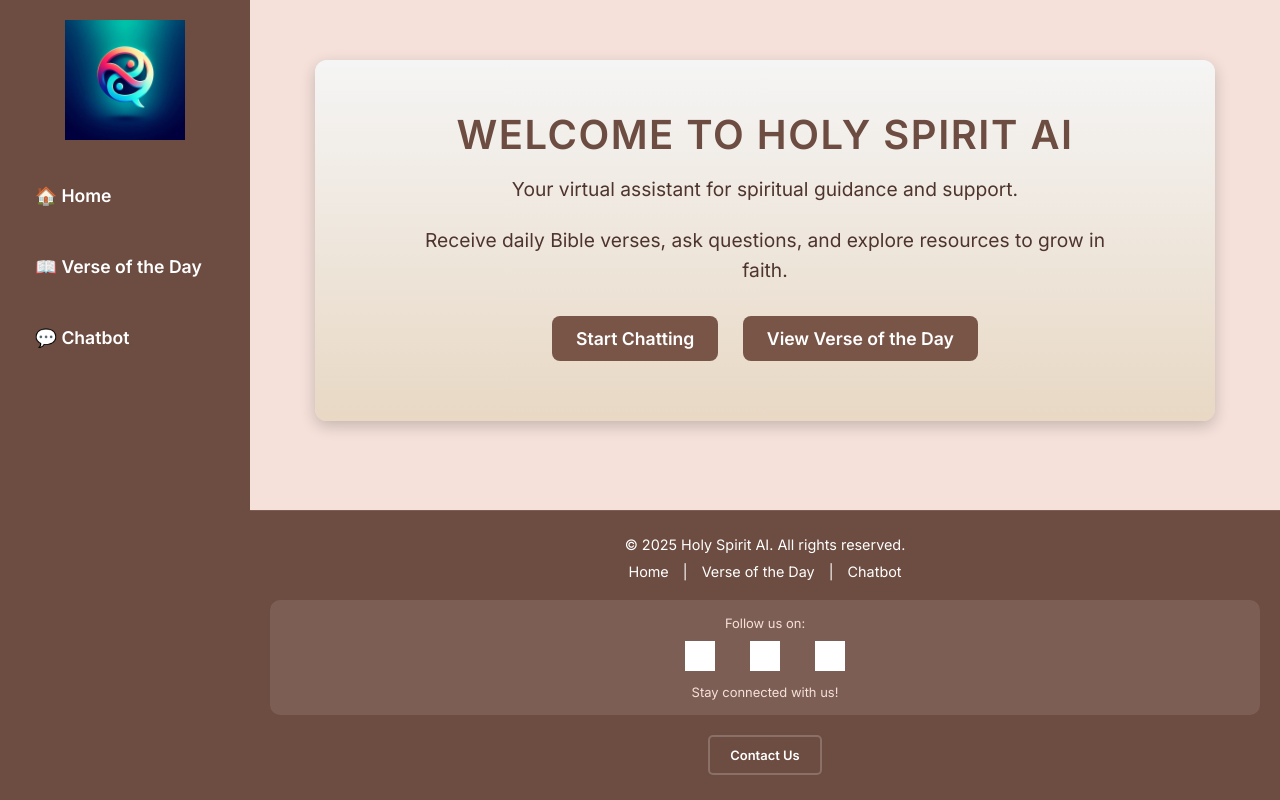
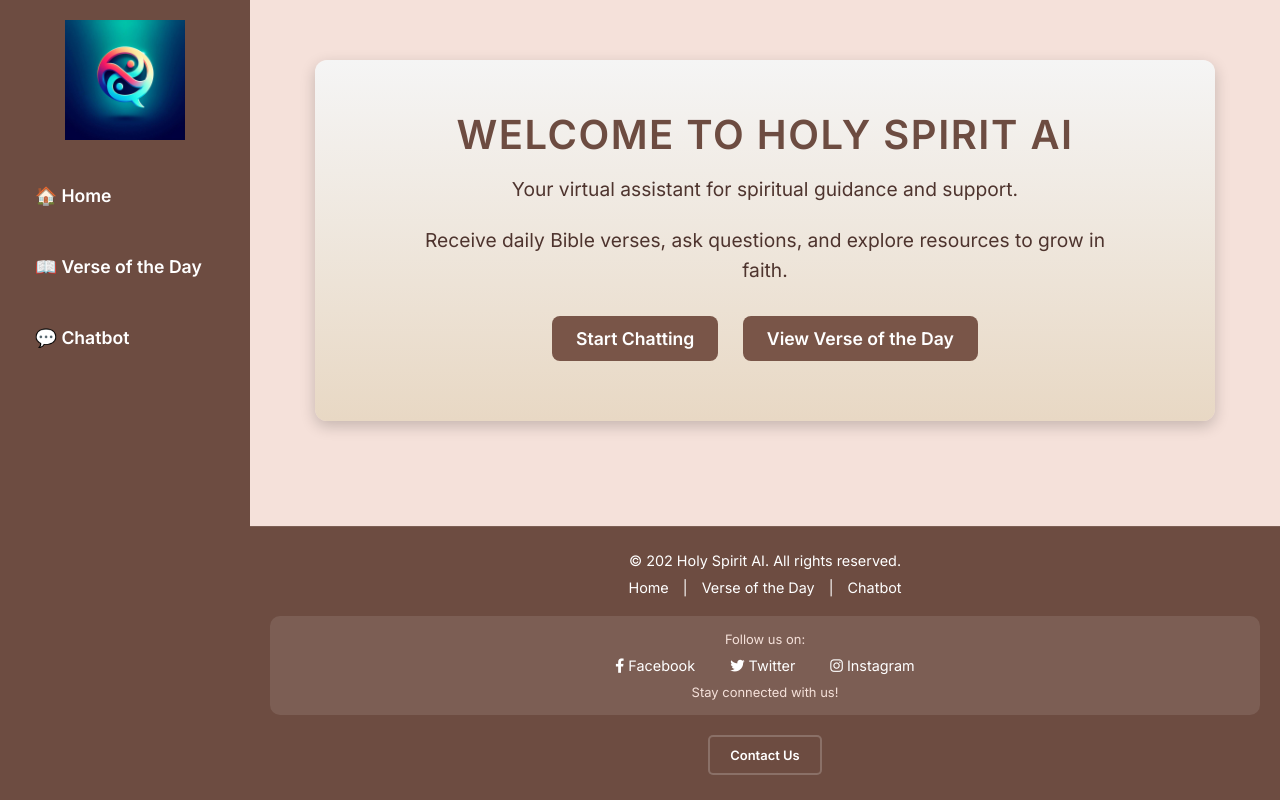
Before and after one commit to Lebohang1821/VerseChat, a Flask app: page / in a window 1280 px wide. Run offline with Flask 3, Linux system fonts and the light colour scheme; grey boxes are pictures that could not be loaded.

Commit message:
Update footer copyright year and replace social media icons with font icons for improved performance

```diff
--- a/templates/base.html
+++ b/templates/base.html
@@ -295,7 +295,7 @@
 
     <!-- Footer -->
     <footer>
-      <p>&copy; 2025 Holy Spirit AI. All rights reserved.</p>
+      <p>&copy; 202 Holy Spirit AI. All rights reserved.</p>
       <div class="footer-links">
         <a href="{{ url_for('index') }}">Home</a> |
         <a href="{{ url_for('verse_of_the_day') }}">Verse of the Day</a> |
@@ -305,26 +305,17 @@
         <p>Follow us on:</p>
         <div class="social-icons">
           <a href="https://facebook.com" target="_blank" aria-label="Facebook">
-            <img
-              src="{{ url_for('static', filename='icons/facebook-icon.png') }}"
-              alt="Facebook"
-            />
+            <i class="fab fa-facebook-f"></i> Facebook
           </a>
           <a href="https://twitter.com" target="_blank" aria-label="Twitter">
-            <img
-              src="{{ url_for('static', filename='icons/twitter-icon.png') }}"
-              alt="Twitter"
-            />
+            <i class="fab fa-twitter"></i> Twitter
           </a>
           <a
             href="https://instagram.com"
             target="_blank"
             aria-label="Instagram"
           >
-            <img
-              src="{{ url_for('static', filename='icons/instagram-icon.png') }}"
-              alt="Instagram"
-            />
+            <i class="fab fa-instagram"></i> Instagram
           </a>
         </div>
         <p>Stay connected with us!</p>
```
Also changed, not shown: static/instagram-icon.jpg (added).
